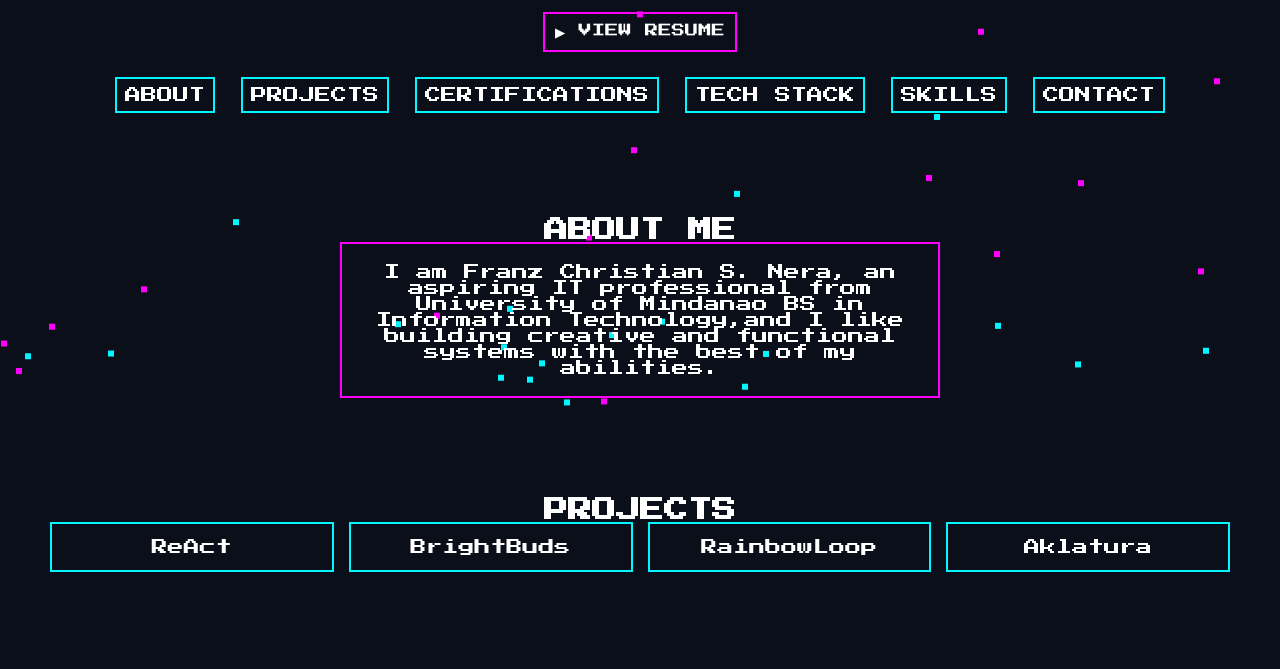
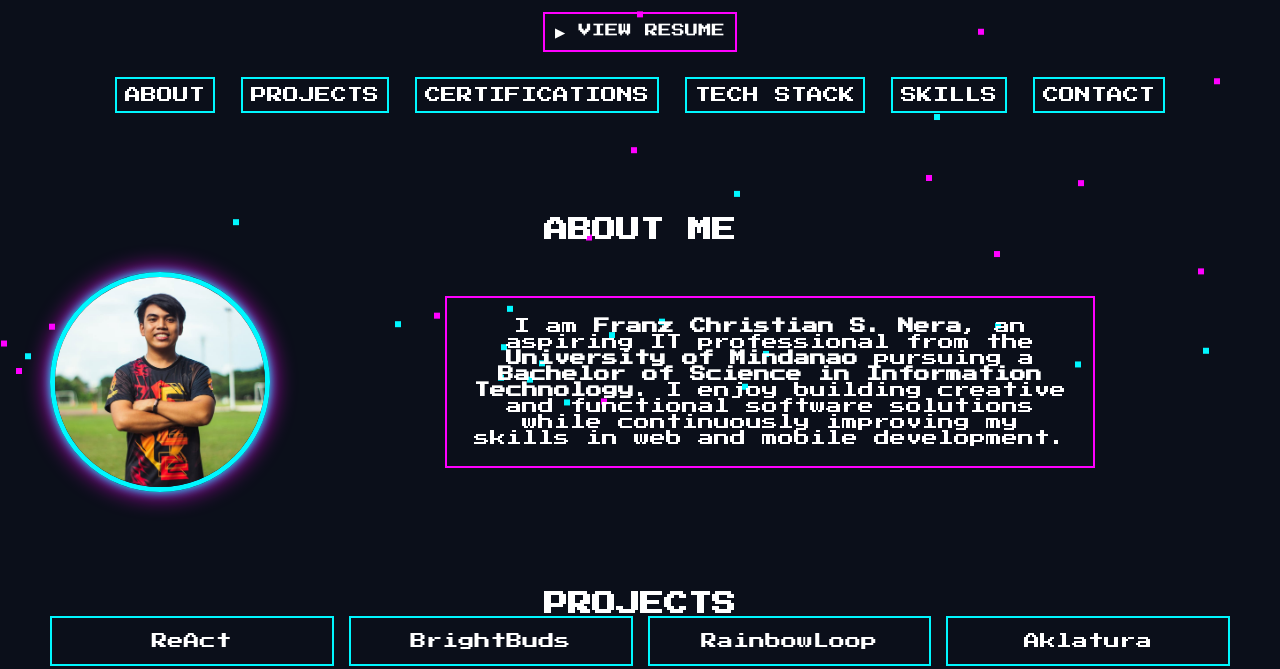
Before and after one commit to SnarPsky/SnarPsky.github.io, a plain HTML site: page index.html in a window 1280 px wide. Shown: the part 105-774 px from the top of the page. Drawn offline with Linux system fonts and the light colour scheme.

Commit message:
feat: added profile pic and github profile in contacts

```diff
--- a/index.html
+++ b/index.html
@@ -3,7 +3,7 @@
 <head>
 <meta charset="UTF-8">
 <meta name="viewport" content="width=device-width, initial-scale=1.0">
-<title>Pixel Portfolio</title>
+<title>Nera | Portfolio</title>
 
 <link href="https://fonts.googleapis.com/css2?family=Press+Start+2P&display=swap" rel="stylesheet">
 <link rel="stylesheet" href="style.css">
@@ -35,10 +35,25 @@
 
 <!-- ABOUT -->
 <section id="about">
-  <h2>ABOUT ME</h2>
-  <div class="box">
-    <p>I am Franz Christian S. Nera, an aspiring IT professional from University of Mindanao BS in Information Technology,and I like building creative and functional systems with the best of my abilities.</p>
-  </div>
+    <h2>ABOUT ME</h2>
+
+    <div class="about-container">
+
+        <div class="profile-image">
+            <img src="files/profilepic.jpg" alt="Franz Christian S. Nera">
+        </div>
+
+        <div class="box about-text">
+            <p>
+                I am <strong>Franz Christian S. Nera</strong>, an aspiring IT professional
+                from the <strong>University of Mindanao</strong> pursuing a
+                <strong>Bachelor of Science in Information Technology</strong>.
+                I enjoy building creative and functional software solutions while
+                continuously improving my skills in web and mobile development.
+            </p>
+        </div>
+
+    </div>
 </section>
 
 <!-- PROJECTS -->
@@ -85,6 +100,7 @@
   <div class="box">
     <p>Email: franznera03@gmail.com</p>
     <p>Phone: +63 926 047 5683</p>
+    <p>GitHub: <a href="https://github.com/SnarPsky" target="_blank">SnarPsky</a></p>
   </div>
 </section>
 
--- a/style.css
+++ b/style.css
@@ -211,3 +211,41 @@ footer {
   font-size: 10px;
   color: #00f7ff;
 }
+/* ======================
+   ABOUT SECTION
+====================== */
+
+.about-container{
+    display:flex;
+    justify-content:center;
+    align-items:center;
+    gap:40px;
+    flex-wrap:wrap;
+    margin-block-start: 30px;
+}
+
+.profile-image img{
+    inline-size:220px;
+    block-size:220px;
+    border-radius:50%;
+    object-fit:cover;
+
+    border:5px solid #00f7ff;
+
+    box-shadow:
+        0 0 10px #00f7ff,
+        0 0 25px #ff00ff;
+
+    transition:.3s;
+}
+
+.profile-image img:hover{
+    transform:scale(1.08) rotate(-3deg);
+    box-shadow:
+        0 0 20px #00f7ff,
+        0 0 40px #ff00ff;
+}
+
+.about-text{
+    max-inline-size:650px;
+}
```
Also changed, not shown: files/profilepic.jpg (added).
